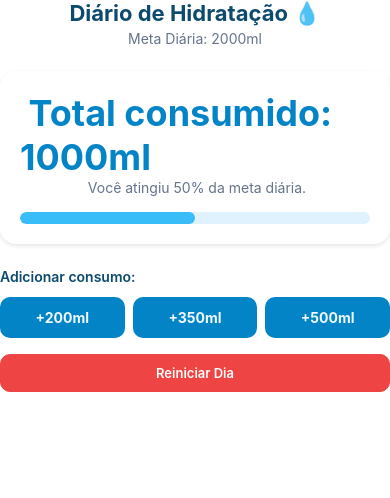
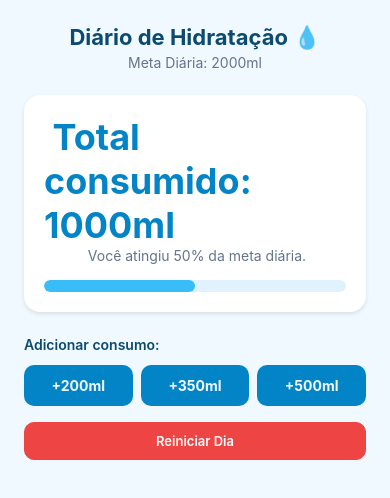
Before and after one commit to jenifer-goncalves/diario_hidratacao, a React Native app: screen / in a window 390 px wide. Shown: the top 498 px of the page. Built offline with nearby package versions, Linux system fonts and the light colour scheme.

Commit message:
Style: Ajustes do style no App

```diff
--- a/App.jsx
+++ b/App.jsx
@@ -10,12 +10,22 @@ export default function App(){
 
 
     const GOAL = 2000;
+    const [consumed, setConsumed] = useState(0)
+
+    const handleAddWater = (amount) => {
+        consumed = onAdd()
+    };
+
+    const handleReset = () =>{
+        setConsumed = onReset()
+    };
+
     return(
         <SafeAreaProvider>
-            <SafeAreaView>
+            <SafeAreaView style={styles.container}>
                     <StatusBar barStyle="auto"/>
 
-                        <View>
+                        <View style={styles.content}>
                             <Header GOAL={GOAL} />
                             <WaterProgress consumed={1000} goal={GOAL}/>
                             <ActionButtons/>
```
